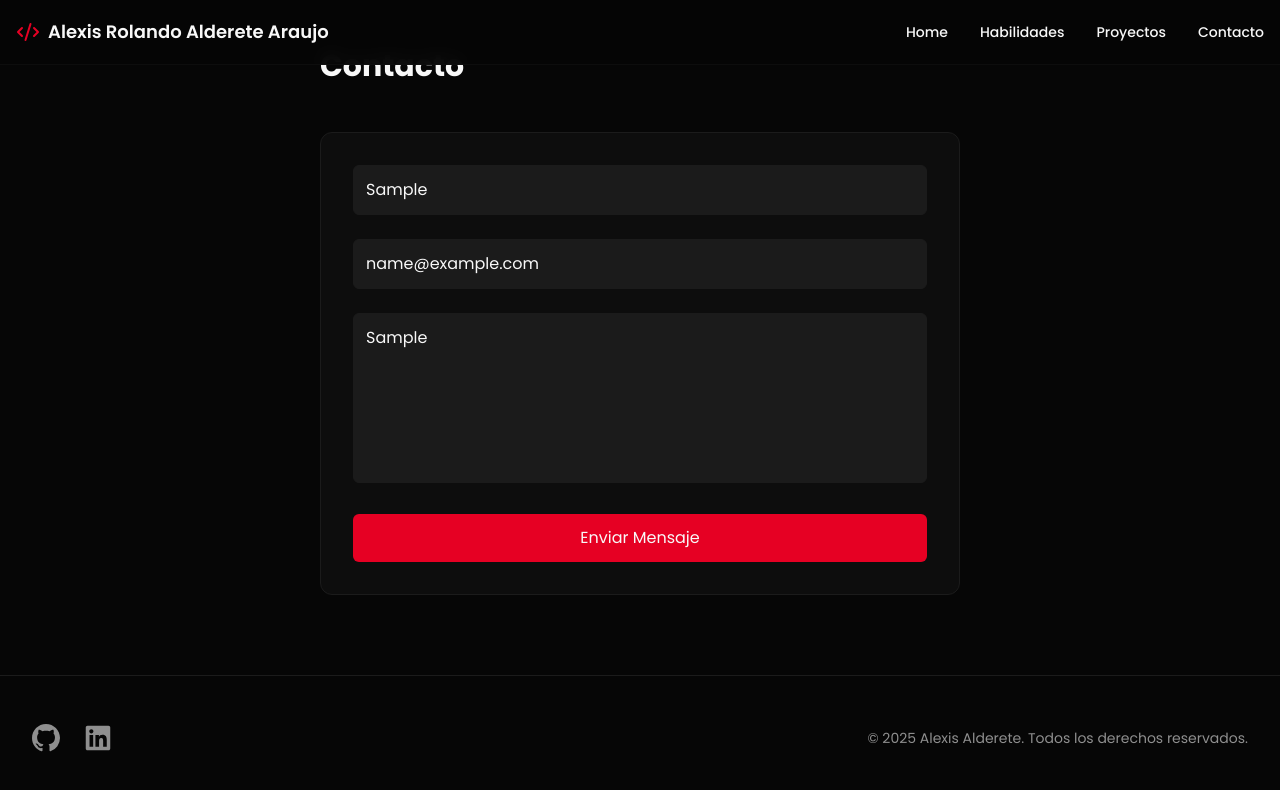
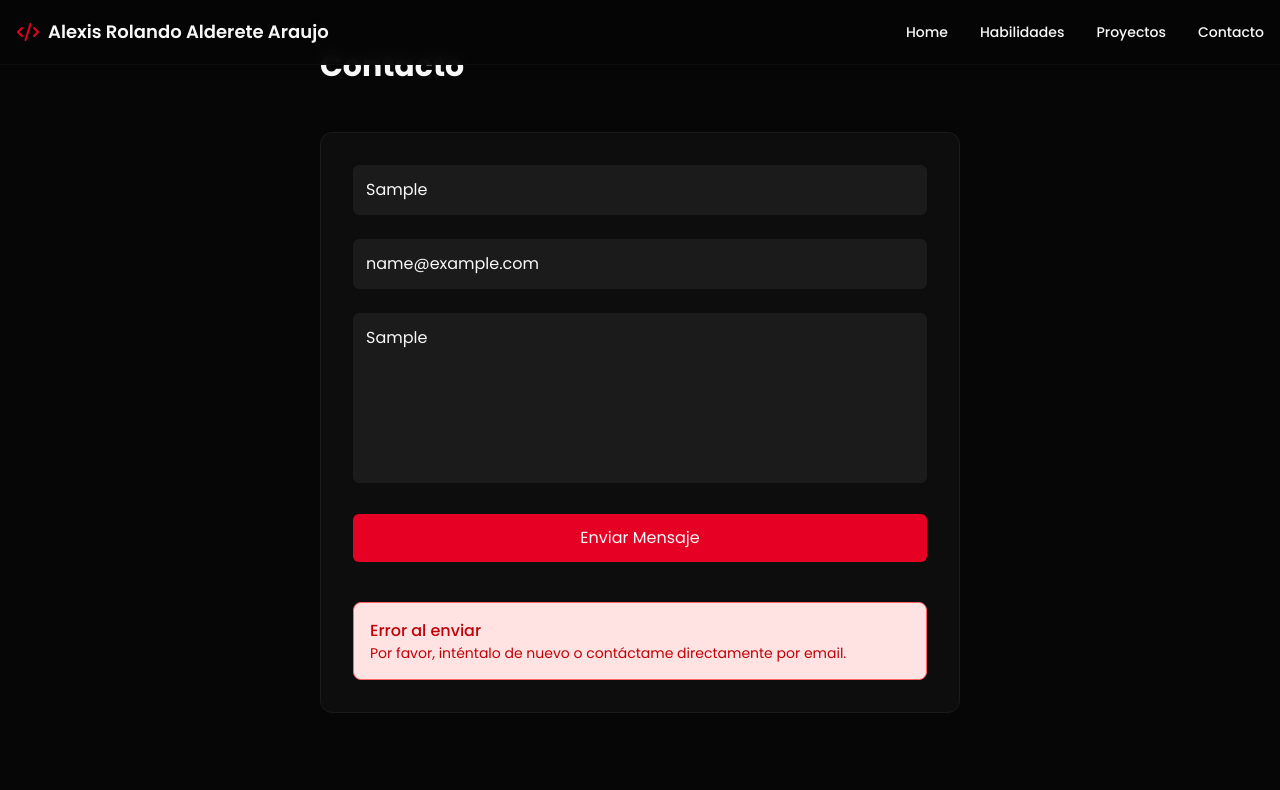
Before and after one commit to alexisalderete/portafolio-alexis-alderete, a React (Vite) app: page / in a window 1280 px wide. Both pictures are taken after typing "Sample", "name@example.com", "Sample" into the empty fields and a click on the button "Enviar Mensaje". Shown: the part 4305-5095 px from the top of the page. Built offline with nearby package versions, Linux system fonts and the light colour scheme.

Commit message:
añadido funcionalidad de envio de correo

```diff
--- a/src/components/contact.jsx
+++ b/src/components/contact.jsx
@@ -1,11 +1,41 @@
-import { useState } from "react"
+import { useState, useRef } from "react"
 
 export function Contact() {
-  const [formData, setFormData] = useState({ name: "", email: "", message: "" })
+  const formRef = useRef()
+  const [status, setStatus] = useState("")
+  const [isSubmitting, setIsSubmitting] = useState(false)
 
-  const handleSubmit = (e) => {
+  const FORMSPREE_URL = "https://formspree.io/f/mlgekvez"
+
+  const handleSubmit = async (e) => {
     e.preventDefault()
-    console.log("Form submitted:", formData)
+    setIsSubmitting(true)
+    setStatus("")
+
+    const formData = new FormData(formRef.current)
+
+    try {
+      const response = await fetch(FORMSPREE_URL, {
+        method: "POST",
+        body: formData,
+        headers: {
+          "Accept": "application/json"
+        }
+      })
+
+      if (response.ok) {
+        setStatus("success")
+        formRef.current.reset()
+        setTimeout(() => setStatus(""), 5000)
+      } else {
+        setStatus("error")
+      }
+    } catch (error) {
+      console.error("Error:", error)
+      setStatus("error")
+    } finally {
+      setIsSubmitting(false)
+    }
   }
 
   return (
@@ -13,28 +43,54 @@ export function Contact() {
       <div className="container mx-auto px-4 max-w-2xl">
         <h2 className="text-3xl font-bold text-foreground mb-12">Contacto</h2>
         <div className="p-8 rounded-xl border border-border bg-card">
-          <form onSubmit={handleSubmit} className="space-y-6">
+          <form ref={formRef} onSubmit={handleSubmit} className="space-y-6">
             <input
               type="text"
+              name="name"
               placeholder="Tu Nombre"
               className="w-full p-3 rounded-md bg-secondary border border-border focus:outline-primary text-foreground"
-              onChange={(e) => setFormData({ ...formData, name: e.target.value })}
+              required
+              disabled={isSubmitting}
             />
             <input
               type="email"
+              name="email"
               placeholder="Tu Correo Electrónico"
               className="w-full p-3 rounded-md bg-secondary border border-border focus:outline-primary text-foreground"
-              onChange={(e) => setFormData({ ...formData, email: e.target.value })}
+              required
+              disabled={isSubmitting}
             />
             <textarea
+              name="message"
               placeholder="Tu Mensaje"
               rows={6}
               className="w-full p-3 rounded-md bg-secondary border border-border focus:outline-primary text-foreground resize-none"
-              onChange={(e) => setFormData({ ...formData, message: e.target.value })}
+              required
+              disabled={isSubmitting}
             />
-            <button type="submit" className="w-full py-3 rounded-md bg-primary text-primary-foreground hover:bg-primary/80 transition-colors cursor-pointer">
-              Enviar Mensaje
+
+            <button
+              type="submit"
+              className="w-full py-3 rounded-md bg-primary text-primary-foreground hover:bg-primary/80 transition-colors cursor-pointer disabled:opacity-50 disabled:cursor-not-allowed"
+              disabled={isSubmitting}
+            >
+              {isSubmitting ? "Enviando..." : "Enviar Mensaje"}
             </button>
+
+            {/* Mensajes de estado - Personaliza según tu diseño */}
+            {status === "success" && (
+              <div className="mt-4 p-4 rounded-lg bg-green-100 border border-green-400 text-green-700">
+                <p className="font-medium">¡Mensaje enviado!</p>
+                <p className="text-sm">Gracias por contactarme. Te responderé lo antes posible.</p>
+              </div>
+            )}
+
+            {status === "error" && (
+              <div className="mt-4 p-4 rounded-lg bg-red-100 border border-red-400 text-red-700">
+                <p className="font-medium">Error al enviar</p>
+                <p className="text-sm">Por favor, inténtalo de nuevo o contáctame directamente por email.</p>
+              </div>
+            )}
           </form>
         </div>
       </div>
--- a/src/components/footer.jsx
+++ b/src/components/footer.jsx
@@ -1,5 +1,6 @@
 import { FaLinkedin } from "react-icons/fa";
 import { BsGithub } from "react-icons/bs";
+import { FaWhatsapp } from "react-icons/fa";
 
 export function Footer() {
   return (
@@ -21,6 +22,13 @@ export function Footer() {
             >
               <FaLinkedin className="h-7 w-7" />
             </a>
+            <a
+              href="https://wa.me/595971459288"
+              target="_blank"
+              className="text-muted-foreground hover:text-primary transition-colors"
+            >
+              <FaWhatsapp className="h-7 w-7" />
+            </a>
           </div>
 
           <p className="text-sm text-muted-foreground">© 2025 Alexis Alderete. Todos los derechos reservados.</p>
--- a/src/components/hero.jsx
+++ b/src/components/hero.jsx
@@ -1,6 +1,8 @@
-import { ArrowDown } from "lucide-react";
 import { scrollToSection } from "./utils/scrollUtils";
 import { FaArrowDown } from "react-icons/fa";
+import { FaLinkedin } from "react-icons/fa";
+import { BsGithub } from "react-icons/bs";
+import { FaWhatsapp } from "react-icons/fa";
 
 export function Hero() {
   const handleProjectsClick = (e) => {
@@ -21,6 +23,34 @@ export function Hero() {
               Desarrollador apasionado creando aplicaciones web modernas y responsivas con un enfoque en la experiencia
               del usuario y el código limpio.
             </p>
+
+
+            <div className="flex items-center gap-6 mb-6">
+              <a
+                href="https://github.com/alexisalderete"
+                target="_blank"
+                className="text-muted-foreground hover:text-primary transition-colors"
+              >
+                <BsGithub className="h-7 w-7" />
+              </a>
+              <a
+                href="https://www.linkedin.com/in/alexis-alderete/"
+                target="_blank"
+                className="text-muted-foreground hover:text-primary transition-colors"
+              >
+                <FaLinkedin className="h-7 w-7" />
+              </a>
+              <a
+                href="https://wa.me/595971459288"
+                target="_blank"
+                className="text-muted-foreground hover:text-primary transition-colors"
+              >
+                <FaWhatsapp className="h-7 w-7" />
+              </a>
+            </div>
+
+
+
             <button
               onClick={handleProjectsClick}
               className="inline-flex items-center justify-center px-8 py-3 rounded-lg bg-primary hover:bg-primary/80 text-white font-medium transition-colors shadow-lg shadow-primary/20 cursor-pointer"
```
